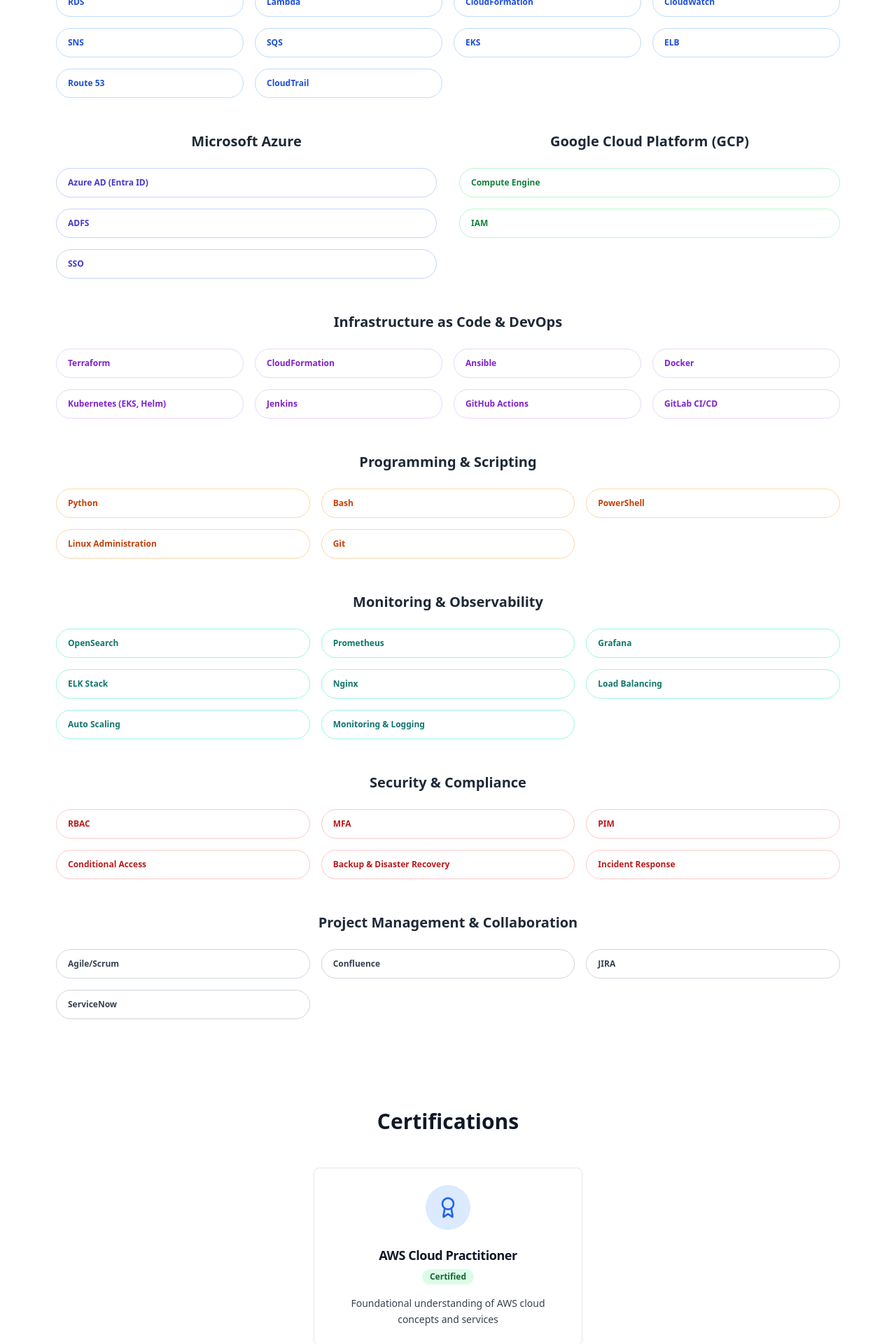
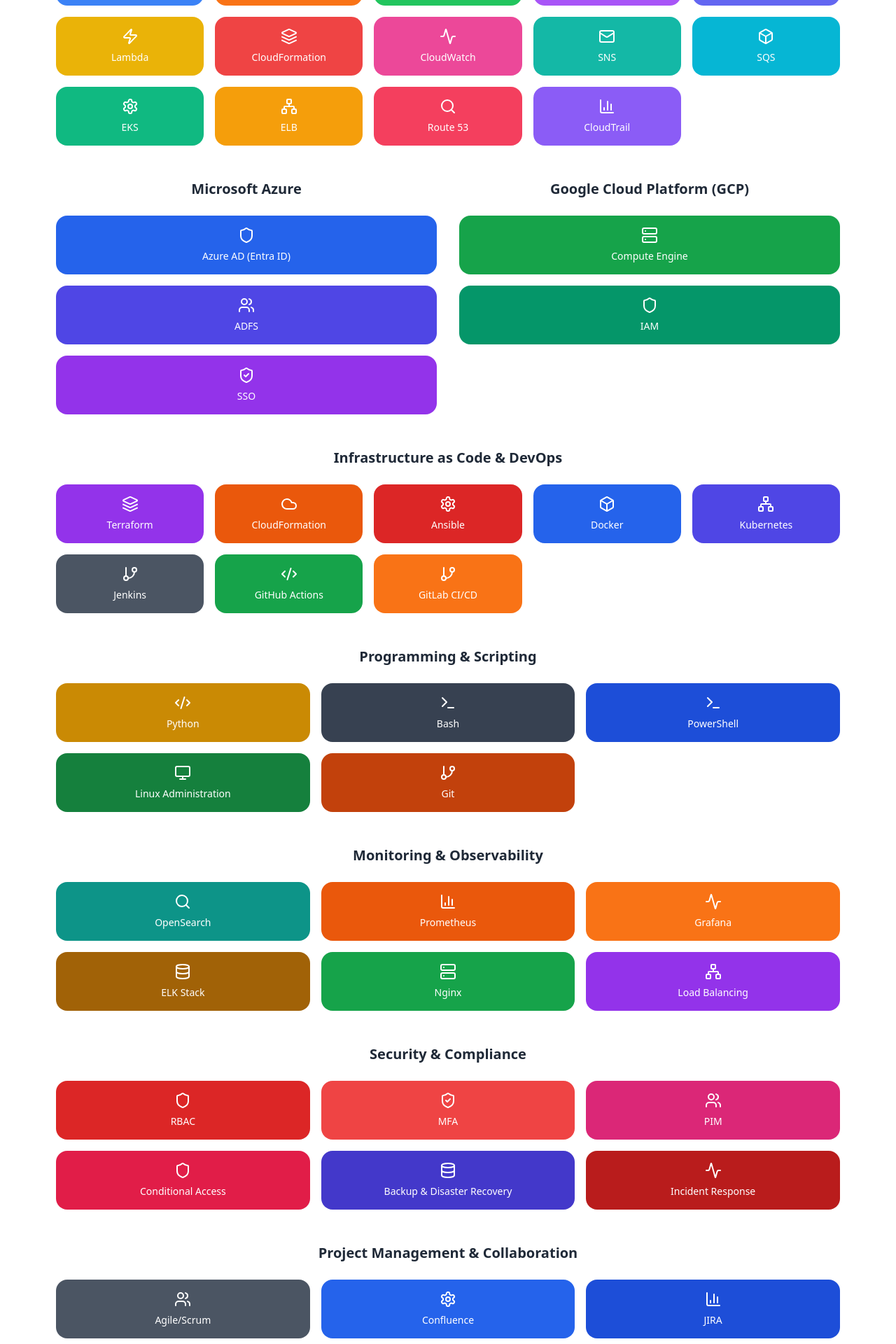
Before and after one commit to Saketh2406/swiss-folio-canvas, a React (Vite) app: page / in a window 1280 px wide. Shown: the part 1520-3440 px from the top of the page at 70% size. Built offline with nearby package versions, Linux system fonts and the light colour scheme.

Commit message:
Refactor: Keep the current design

```diff
--- a/src/pages/Index.tsx
+++ b/src/pages/Index.tsx
@@ -362,15 +362,30 @@ const Index = () => {
             {/* AWS Skills */}
             <div className="space-y-6">
               <h3 className="text-xl font-semibold text-gray-800 text-center">Amazon Web Services (AWS)</h3>
-              <div className="grid grid-cols-2 sm:grid-cols-3 md:grid-cols-4 gap-4">
-                {awsSkills.map((skill) => (
-                  <Badge
-                    key={skill}
-                    variant="outline"
-                    className="py-3 px-4 text-center border-blue-200 text-blue-700 hover:bg-blue-50 transition-all duration-200 cursor-default"
+              <div className="grid grid-cols-2 sm:grid-cols-3 md:grid-cols-4 lg:grid-cols-5 gap-4">
+                {[
+                  { name: 'IAM', icon: <Shield className="w-6 h-6" />, color: 'bg-blue-500' },
+                  { name: 'EC2', icon: <Server className="w-6 h-6" />, color: 'bg-orange-500' },
+                  { name: 'S3', icon: <Database className="w-6 h-6" />, color: 'bg-green-500' },
+                  { name: 'VPC', icon: <Network className="w-6 h-6" />, color: 'bg-purple-500' },
+                  { name: 'RDS', icon: <Database className="w-6 h-6" />, color: 'bg-indigo-500' },
+                  { name: 'Lambda', icon: <Zap className="w-6 h-6" />, color: 'bg-yellow-500' },
+                  { name: 'CloudFormation', icon: <Layers className="w-6 h-6" />, color: 'bg-red-500' },
+                  { name: 'CloudWatch', icon: <Activity className="w-6 h-6" />, color: 'bg-pink-500' },
+                  { name: 'SNS', icon: <Mail className="w-6 h-6" />, color: 'bg-teal-500' },
+                  { name: 'SQS', icon: <Box className="w-6 h-6" />, color: 'bg-cyan-500' },
+                  { name: 'EKS', icon: <Settings className="w-6 h-6" />, color: 'bg-emerald-500' },
+                  { name: 'ELB', icon: <Network className="w-6 h-6" />, color: 'bg-amber-500' },
+                  { name: 'Route 53', icon: <Search className="w-6 h-6" />, color: 'bg-rose-500' },
+                  { name: 'CloudTrail', icon: <BarChart3 className="w-6 h-6" />, color: 'bg-violet-500' }
+                ].map((skill) => (
+                  <div
+                    key={skill.name}
+                    className={`${skill.color} text-white rounded-2xl p-4 flex flex-col items-center space-y-2 hover:scale-105 transition-transform duration-200 cursor-default`}
                   >
-                    {skill}
-                  </Badge>
+                    {skill.icon}
+                    <span className="text-sm font-medium text-center">{skill.name}</span>
+                  </div>
                 ))}
               </div>
             </div>
@@ -380,28 +395,35 @@ const Index = () => {
               <div className="space-y-6">
                 <h3 className="text-xl font-semibold text-gray-800 text-center">Microsoft Azure</h3>
                 <div className="grid grid-cols-1 gap-4">
-                  {azureSkills.map((skill) => (
-                    <Badge
-                      key={skill}
-                      variant="outline"
-                      className="py-3 px-4 text-center border-indigo-200 text-indigo-700 hover:bg-indigo-50 transition-all duration-200 cursor-default"
+                  {[
+                    { name: 'Azure AD (Entra ID)', icon: <Shield className="w-6 h-6" />, color: 'bg-blue-600' },
+                    { name: 'ADFS', icon: <Users className="w-6 h-6" />, color: 'bg-indigo-600' },
+                    { name: 'SSO', icon: <ShieldCheck className="w-6 h-6" />, color: 'bg-purple-600' }
+                  ].map((skill) => (
+                    <div
+                      key={skill.name}
+                      className={`${skill.color} text-white rounded-2xl p-4 flex flex-col items-center space-y-2 hover:scale-105 transition-transform duration-200 cursor-default`}
                     >
-                      {skill}
-                    </Badge>
+                      {skill.icon}
+                      <span className="text-sm font-medium text-center">{skill.name}</span>
+                    </div>
                   ))}
                 </div>
               </div>
               <div className="space-y-6">
                 <h3 className="text-xl font-semibold text-gray-800 text-center">Google Cloud Platform (GCP)</h3>
                 <div className="grid grid-cols-1 gap-4">
-                  {gcpSkills.map((skill) => (
-                    <Badge
-                      key={skill}
-                      variant="outline"
-                      className="py-3 px-4 text-center border-green-200 text-green-700 hover:bg-green-50 transition-all duration-200 cursor-default"
+                  {[
+                    { name: 'Compute Engine', icon: <Server className="w-6 h-6" />, color: 'bg-green-600' },
+                    { name: 'IAM', icon: <Shield className="w-6 h-6" />, color: 'bg-emerald-600' }
+                  ].map((skill) => (
+                    <div
+                      key={skill.name}
+                      className={`${skill.color} text-white rounded-2xl p-4 flex flex-col items-center space-y-2 hover:scale-105 transition-transform duration-200 cursor-default`}
                     >
-                      {skill}
-                    </Badge>
+                      {skill.icon}
+                      <span className="text-sm font-medium text-center">{skill.name}</span>
+                    </div>
                   ))}
                 </div>
               </div>
@@ -410,15 +432,24 @@ const Index = () => {
             {/* Infrastructure & DevOps */}
             <div className="space-y-6">
               <h3 className="text-xl font-semibold text-gray-800 text-center">Infrastructure as Code & DevOps</h3>
-              <div className="grid grid-cols-2 sm:grid-cols-3 md:grid-cols-4 gap-4">
-                {iacDevOpsSkills.map((skill) => (
-                  <Badge
-                    key={skill}
-                    variant="outline"
-                    className="py-3 px-4 text-center border-purple-200 text-purple-700 hover:bg-purple-50 transition-all duration-200 cursor-default"
+              <div className="grid grid-cols-2 sm:grid-cols-3 md:grid-cols-4 lg:grid-cols-5 gap-4">
+                {[
+                  { name: 'Terraform', icon: <Layers className="w-6 h-6" />, color: 'bg-purple-600' },
+                  { name: 'CloudFormation', icon: <Cloud className="w-6 h-6" />, color: 'bg-orange-600' },
+                  { name: 'Ansible', icon: <Settings className="w-6 h-6" />, color: 'bg-red-600' },
+                  { name: 'Docker', icon: <Box className="w-6 h-6" />, color: 'bg-blue-600' },
+                  { name: 'Kubernetes', icon: <Network className="w-6 h-6" />, color: 'bg-indigo-600' },
+                  { name: 'Jenkins', icon: <GitBranch className="w-6 h-6" />, color: 'bg-gray-600' },
+                  { name: 'GitHub Actions', icon: <Code2 className="w-6 h-6" />, color: 'bg-green-600' },
+                  { name: 'GitLab CI/CD', icon: <GitBranch className="w-6 h-6" />, color: 'bg-orange-500' }
+                ].map((skill) => (
+                  <div
+                    key={skill.name}
+                    className={`${skill.color} text-white rounded-2xl p-4 flex flex-col items-center space-y-2 hover:scale-105 transition-transform duration-200 cursor-default`}
                   >
-                    {skill}
-                  </Badge>
+                    {skill.icon}
+                    <span className="text-sm font-medium text-center">{skill.name}</span>
+                  </div>
                 ))}
               </div>
             </div>
@@ -427,14 +458,20 @@ const Index = () => {
             <div className="space-y-6">
               <h3 className="text-xl font-semibold text-gray-800 text-center">Programming & Scripting</h3>
               <div className="grid grid-cols-2 sm:grid-cols-3 gap-4">
-                {programmingSkills.map((skill) => (
-                  <Badge
-                    key={skill}
-                    variant="outline"
-                    className="py-3 px-4 text-center border-orange-200 text-orange-700 hover:bg-orange-50 transition-all duration-200 cursor-default"
+                {[
+                  { name: 'Python', icon: <Code2 className="w-6 h-6" />, color: 'bg-yellow-600' },
+                  { name: 'Bash', icon: <Terminal className="w-6 h-6" />, color: 'bg-gray-700' },
+                  { name: 'PowerShell', icon: <Terminal className="w-6 h-6" />, color: 'bg-blue-700' },
+                  { name: 'Linux Administration', icon: <Monitor className="w-6 h-6" />, color: 'bg-green-700' },
+                  { name: 'Git', icon: <GitBranch className="w-6 h-6" />, color: 'bg-orange-700' }
+                ].map((skill) => (
+                  <div
+                    key={skill.name}
+                    className={`${skill.color} text-white rounded-2xl p-4 flex flex-col items-center space-y-2 hover:scale-105 transition-transform duration-200 cursor-default`}
                   >
-                    {skill}
-                  </Badge>
+                    {skill.icon}
+                    <span className="text-sm font-medium text-center">{skill.name}</span>
+                  </div>
                 ))}
               </div>
             </div>
@@ -443,14 +480,21 @@ const Index = () => {
             <div className="space-y-6">
               <h3 className="text-xl font-semibold text-gray-800 text-center">Monitoring & Observability</h3>
               <div className="grid grid-cols-2 sm:grid-cols-3 gap-4">
-                {monitoringSkills.map((skill) => (
-                  <Badge
-                    key={skill}
-                    variant="outline"
-                    className="py-3 px-4 text-center border-teal-200 text-teal-700 hover:bg-teal-50 transition-all duration-200 cursor-default"
+                {[
+                  { name: 'OpenSearch', icon: <Search className="w-6 h-6" />, color: 'bg-teal-600' },
+                  { name: 'Prometheus', icon: <BarChart3 className="w-6 h-6" />, color: 'bg-orange-600' },
+                  { name: 'Grafana', icon: <Activity className="w-6 h-6" />, color: 'bg-orange-500' },
+                  { name: 'ELK Stack', icon: <Database className="w-6 h-6" />, color: 'bg-yellow-700' },
+                  { name: 'Nginx', icon: <Server className="w-6 h-6" />, color: 'bg-green-600' },
+                  { name: 'Load Balancing', icon: <Network className="w-6 h-6" />, color: 'bg-purple-600' }
+                ].map((skill) => (
+                  <div
+                    key={skill.name}
+                    className={`${skill.color} text-white rounded-2xl p-4 flex flex-col items-center space-y-2 hover:scale-105 transition-transform duration-200 cursor-default`}
                   >
-                    {skill}
-                  </Badge>
+                    {skill.icon}
+                    <span className="text-sm font-medium text-center">{skill.name}</span>
+                  </div>
                 ))}
               </div>
             </div>
@@ -459,14 +503,21 @@ const Index = () => {
             <div className="space-y-6">
               <h3 className="text-xl font-semibold text-gray-800 text-center">Security & Compliance</h3>
               <div className="grid grid-cols-2 sm:grid-cols-3 gap-4">
-                {securitySkills.map((skill) => (
-                  <Badge
-                    key={skill}
-                    variant="outline"
-                    className="py-3 px-4 text-center border-red-200 text-red-700 hover:bg-red-50 transition-all duration-200 cursor-default"
+                {[
+                  { name: 'RBAC', icon: <Shield className="w-6 h-6" />, color: 'bg-red-600' },
+                  { name: 'MFA', icon: <ShieldCheck className="w-6 h-6" />, color: 'bg-red-500' },
+                  { name: 'PIM', icon: <Users className="w-6 h-6" />, color: 'bg-pink-600' },
+                  { name: 'Conditional Access', icon: <Shield className="w-6 h-6" />, color: 'bg-rose-600' },
+                  { name: 'Backup & Disaster Recovery', icon: <Database className="w-6 h-6" />, color: 'bg-indigo-700' },
+                  { name: 'Incident Response', icon: <Activity className="w-6 h-6" />, color: 'bg-red-700' }
+                ].map((skill) => (
+                  <div
+                    key={skill.name}
+                    className={`${skill.color} text-white rounded-2xl p-4 flex flex-col items-center space-y-2 hover:scale-105 transition-transform duration-200 cursor-default`}
                   >
-                    {skill}
-                  </Badge>
+                    {skill.icon}
+                    <span className="text-sm font-medium text-center">{skill.name}</span>
+                  </div>
                 ))}
               </div>
             </div>
@@ -475,14 +526,19 @@ const Index = () => {
             <div className="space-y-6">
               <h3 className="text-xl font-semibold text-gray-800 text-center">Project Management & Collaboration</h3>
               <div className="grid grid-cols-2 sm:grid-cols-3 gap-4">
-                {managementSkills.map((skill) => (
-                  <Badge
-                    key={skill}
-                    variant="outline"
-                    className="py-3 px-4 text-center border-gray-300 text-gray-700 hover:bg-gray-100 transition-all duration-200 cursor-default"
+                {[
+                  { name: 'Agile/Scrum', icon: <Users className="w-6 h-6" />, color: 'bg-gray-600' },
+                  { name: 'Confluence', icon: <Settings className="w-6 h-6" />, color: 'bg-blue-600' },
+                  { name: 'JIRA', icon: <BarChart3 className="w-6 h-6" />, color: 'bg-blue-700' },
+                  { name: 'ServiceNow', icon: <Settings className="w-6 h-6" />, color: 'bg-green-600' }
+                ].map((skill) => (
+                  <div
+                    key={skill.name}
+                    className={`${skill.color} text-white rounded-2xl p-4 flex flex-col items-center space-y-2 hover:scale-105 transition-transform duration-200 cursor-default`}
                   >
-                    {skill}
-                  </Badge>
+                    {skill.icon}
+                    <span className="text-sm font-medium text-center">{skill.name}</span>
+                  </div>
                 ))}
               </div>
             </div>
@@ -523,7 +579,9 @@ const Index = () => {
                   <div className="w-16 h-16 bg-green-100 rounded-full flex items-center justify-center mx-auto mb-4 text-green-600">
                     {achievement.icon}
                   </div>
-                  <CardTitle className="text-lg font-semibold text-gray-900">{achievement.title}</CardTitle>
+                  <CardTitle className="text-lg font-semibold text-gray-900 leading-tight">
+                    {achievement.title}
+                  </CardTitle>
                 </CardHeader>
                 <CardContent>
                   <p className="text-gray-700 leading-relaxed">{achievement.description}</p>
```
